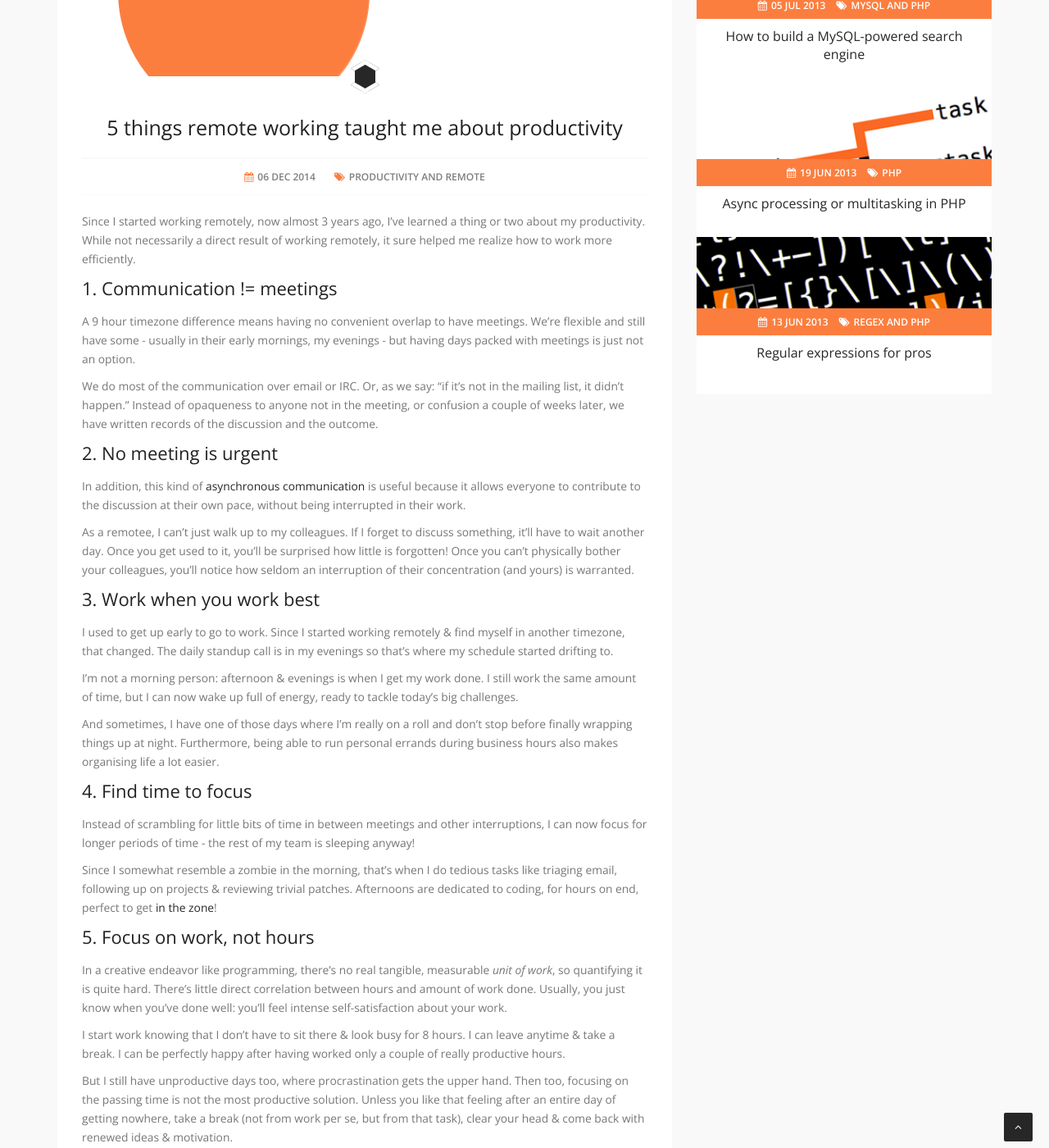
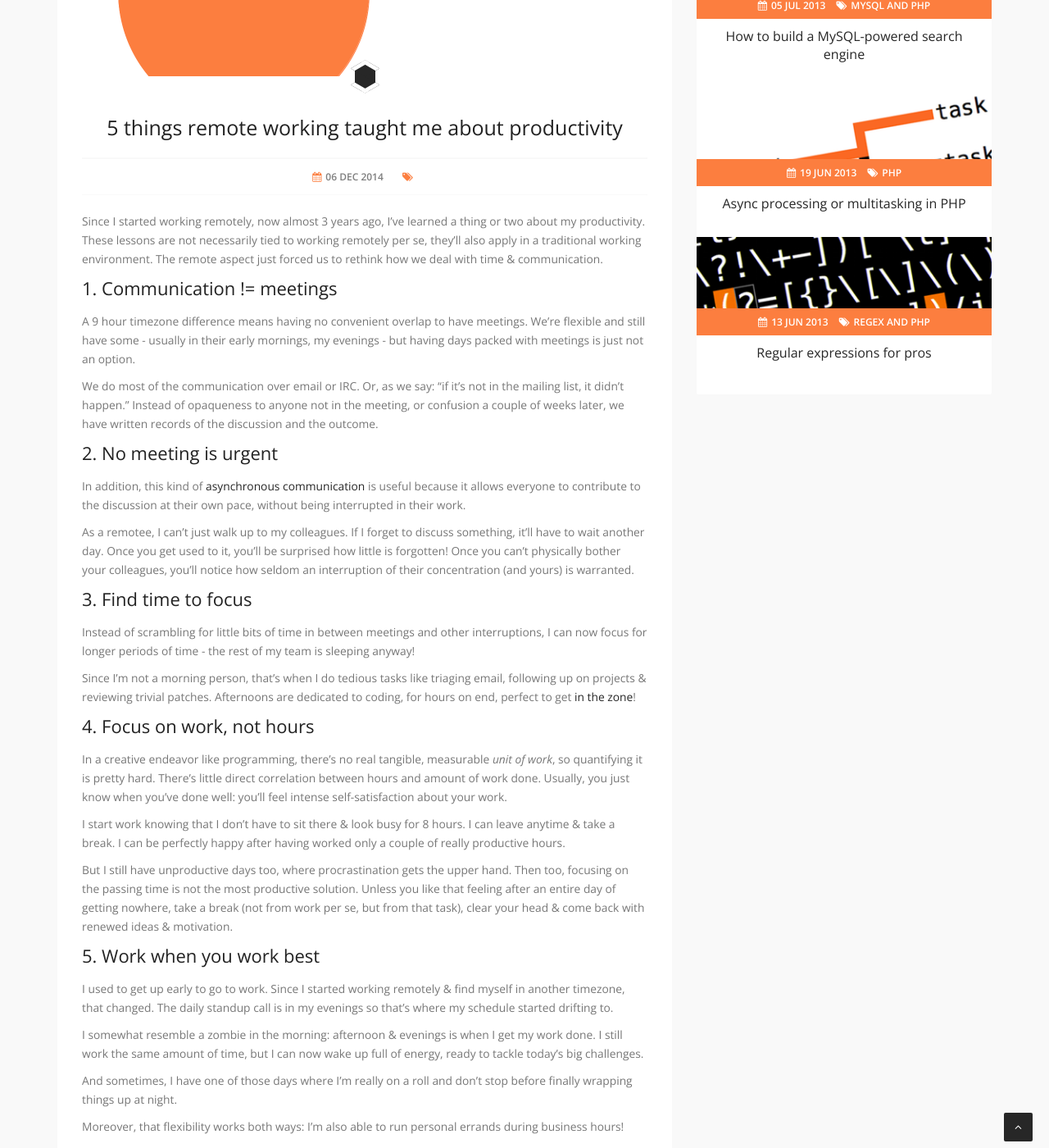
Before and after one commit to matthiasmullie/mullie.eu, a Jekyll site: the page built from _posts/2014-12-06-5-things-remote-working-taught-me-about-productivity.md, in a window 1280 px wide and 1400 px high, scrolled down 282 px. Shown: the whole window at 82% size. Built offline with Jekyll 4.4.1, drawn with Linux system fonts in a browser that asks for light colours; Markdown is read by kramdown in place of the engine named in the settings; some of the changed lines change nothing that is shown.

Commit message:
Some slight rewording & restructuring of productivity post

```diff
--- a/_posts/2014-12-06-5-things-remote-working-taught-me-about-productivity.md
+++ b/_posts/2014-12-06-5-things-remote-working-taught-me-about-productivity.md
@@ -2,14 +2,13 @@
 layout: post
 title: 5 things remote working taught me about productivity
 image: productivity.png
-description: Since I started working remotely, now almost 3 years ago, I've learned a thing or two about my productivity. While not necessarily a direct result of working remotely, it sure helped me realize how to work more efficiently.
-tags: [productivity, remote]
+description: Since I started working remotely, now almost 3 years ago, I've learned a thing or two about my productivity. The remote aspect forced us to rethink how we deal with time & communication
 ---
 
-
 Since I started working remotely, now almost 3 years ago, I've learned a thing
-or two about my productivity. While not necessarily a direct result of working
-remotely, it sure helped me realize how to work more efficiently.
+or two about my productivity. These lessons are not necessarily tied to working
+remotely per se, they'll also apply in a traditional working environment. The
+remote aspect just forced us to rethink how we deal with time & communication.
 
 <!-- more -->
 
@@ -39,36 +38,21 @@ colleagues, you'll notice how seldom an interruption of their concentration (and
 yours) is warranted.
 
 
-# 3. Work when you work best
-
-I used to get up early to go to work. Since I started working remotely & find
-myself in another timezone, that changed. The daily standup call is in my evenings so
-that's where my schedule started drifting to.
-
-I'm not a morning person: afternoon & evenings is when I get my work done. I
-still work the same amount of time, but I can now wake up full of energy, ready
-to tackle today's big challenges.
-
-And sometimes, I have one of those days where I'm really on a roll and don't
-stop before finally wrapping things up at night. Furthermore, being able to run
-personal errands during business hours also makes organising life a lot easier.
-
-
-# 4. Find time to focus
+# 3. Find time to focus
 
 Instead of scrambling for little bits of time in between meetings and other
 interruptions, I can now focus for longer periods of time - the rest of my team
 is sleeping anyway!
 
-Since I somewhat resemble a zombie in the morning, that's when I do tedious
-tasks like triaging email, following up on projects & reviewing trivial patches.
-Afternoons are dedicated to coding, for hours on end, perfect to get [in the zone](http://en.wikipedia.org/wiki/Flow_%28psychology%29)!
+Since I'm not a morning person, that's when I do tedious tasks like triaging
+email, following up on projects & reviewing trivial patches. Afternoons are
+dedicated to coding, for hours on end, perfect to get [in the zone](http://en.wikipedia.org/wiki/Flow_%28psychology%29)!
 
 
-# 5. Focus on work, not hours
+# 4. Focus on work, not hours
 
 In a creative endeavor like programming, there's no real tangible, measurable
-*unit of work*, so quantifying it is quite hard. There's little direct
+*unit of work*, so quantifying it is pretty hard. There's little direct
 correlation between hours and amount of work done. Usually, you just know when
 you've done well: you'll feel intense self-satisfaction about your work.
 
@@ -81,3 +65,20 @@ hand. Then too, focusing on the passing time is not the most productive
 solution. Unless you like that feeling after an entire day of getting nowhere,
 take a break (not from work per se, but from that task), clear your
 head & come back with renewed ideas & motivation.
+
+
+# 5. Work when you work best
+
+I used to get up early to go to work. Since I started working remotely & find
+myself in another timezone, that changed. The daily standup call is in my
+evenings so that's where my schedule started drifting to.
+
+I somewhat resemble a zombie in the morning: afternoon & evenings is when I get
+my work done. I still work the same amount of time, but I can now wake up full
+of energy, ready to tackle today's big challenges.
+
+And sometimes, I have one of those days where I'm really on a roll and don't
+stop before finally wrapping things up at night.
+
+Moreover, that flexibility works both ways: I'm also able to run personal
+errands during business hours!
```
